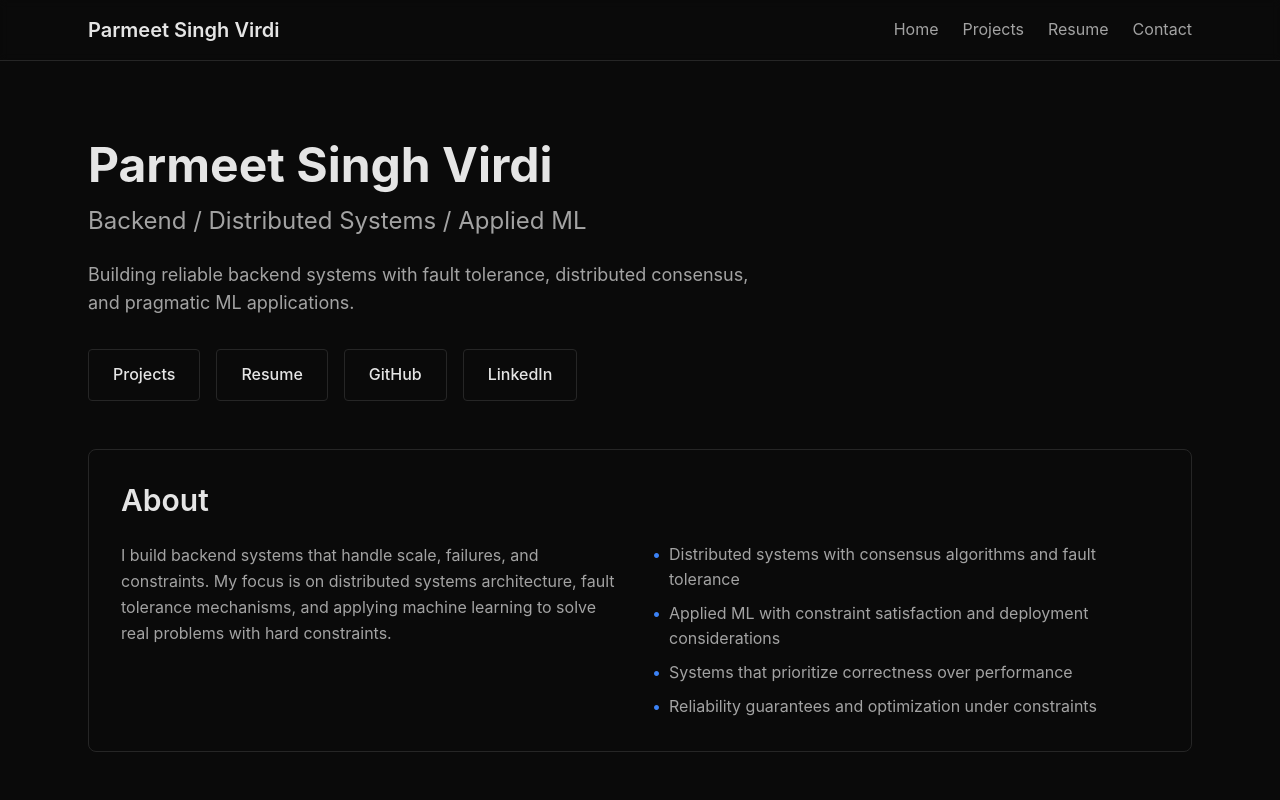
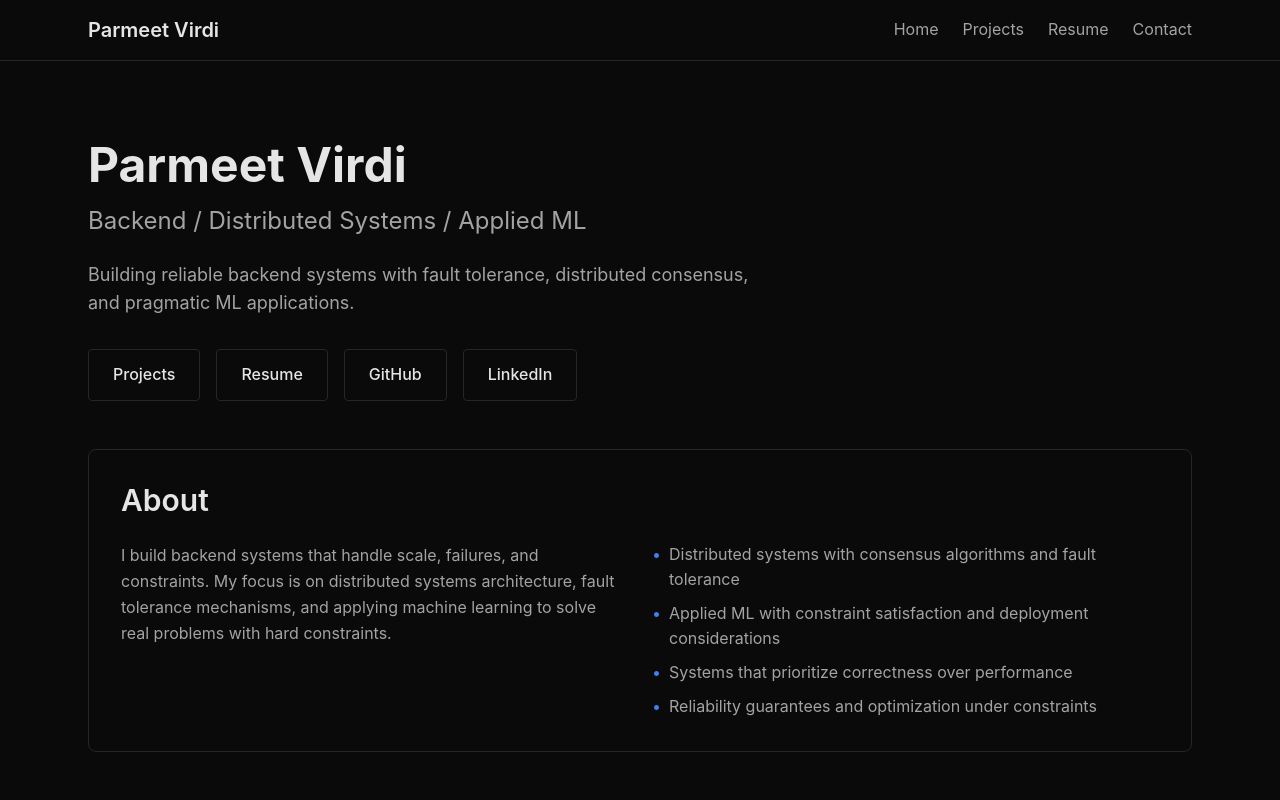
Before and after one commit to parmeetv23/portfolio, a Next.js app: page / in a window 1280 px wide. Shown: the top 800 px of the page. Built offline with nearby package versions, Linux system fonts and the light colour scheme; no server answers.

Commit message:
Removed Middle name to be consistant with resume

```diff
--- a/app/components/Nav.tsx
+++ b/app/components/Nav.tsx
@@ -6,7 +6,7 @@ export default function Nav() {
             <div className="max-w-6xl mx-auto px-6 py-4">
                 <div className="flex items-center justify-between">
                     <Link href="/" className="text-xl font-semibold text-foreground hover:text-accent transition-colors">
-                        Parmeet Singh Virdi
+                        Parmeet Virdi
                     </Link>
                     <div className="flex gap-6">
                         <Link href="/" className="text-muted-foreground hover:text-foreground transition-colors">
--- a/app/layout.tsx
+++ b/app/layout.tsx
@@ -5,20 +5,20 @@ import './globals.css'
 export const metadata: Metadata = {
     metadataBase: new URL(process.env.NEXT_PUBLIC_SITE_URL || 'https://parmeetvirdi.com'),
     title: {
-        default: 'Parmeet Singh Virdi | Backend / Distributed Systems / Applied ML',
-        template: '%s | Parmeet Singh Virdi',
+        default: 'Parmeet Virdi | Backend / Distributed Systems / Applied ML',
+        template: '%s | Parmeet Virdi',
     },
-    description: 'Portfolio of Parmeet Singh Virdi - Backend engineer specializing in distributed systems, fault tolerance, and applied machine learning.',
+    description: 'Portfolio of Parmeet Virdi - Backend engineer specializing in distributed systems, fault tolerance, and applied machine learning.',
     keywords: ['backend engineering', 'distributed systems', 'machine learning', 'fault tolerance', 'systems engineering'],
-    authors: [{ name: 'Parmeet Singh Virdi' }],
-    creator: 'Parmeet Singh Virdi',
+    authors: [{ name: 'Parmeet Virdi' }],
+    creator: 'Parmeet Virdi',
     openGraph: {
         type: 'website',
         locale: 'en_US',
         url: '/',
-        siteName: 'Parmeet Singh Virdi',
-        title: 'Parmeet Singh Virdi | Backend / Distributed Systems / Applied ML',
-        description: 'Portfolio of Parmeet Singh Virdi - Backend engineer specializing in distributed systems, fault tolerance, and applied machine learning.',
+        siteName: 'Parmeet Virdi',
+        title: 'Parmeet Virdi | Backend / Distributed Systems / Applied ML',
+        description: 'Portfolio of Parmeet Virdi - Backend engineer specializing in distributed systems, fault tolerance, and applied machine learning.',
     },
     robots: {
         index: true,
--- a/app/page.tsx
+++ b/app/page.tsx
@@ -14,7 +14,7 @@ export default function Home() {
             <section className="max-w-6xl mx-auto px-6 pt-20 pb-12">
                 <div>
                     <h1 className="text-5xl font-bold mb-4 text-foreground">
-                        Parmeet Singh Virdi
+                        Parmeet Virdi
                     </h1>
                     <p className="text-2xl text-muted-foreground mb-6">
                         Backend / Distributed Systems / Applied ML
@@ -104,7 +104,7 @@ export default function Home() {
             {/* Footer */}
             <footer className="max-w-6xl mx-auto px-6 py-8 border-t border-border mt-12">
                 <p className="text-muted text-sm text-center">
-                    © {new Date().getFullYear()} Parmeet Singh Virdi
+                    © {new Date().getFullYear()} Parmeet Virdi
                 </p>
             </footer>
         </div>
--- a/app/projects/[slug]/page.tsx
+++ b/app/projects/[slug]/page.tsx
@@ -23,7 +23,7 @@ export async function generateMetadata({ params }: { params: Promise<{ slug: str
     }
 
     return {
-        title: `${project.title} | Parmeet Singh Virdi`,
+        title: `${project.title} | Parmeet Virdi`,
         description: project.summary,
         openGraph: {
             title: project.title,
```
Also changed, not shown: 1 other file (tests, documents, lock files or other folders).
